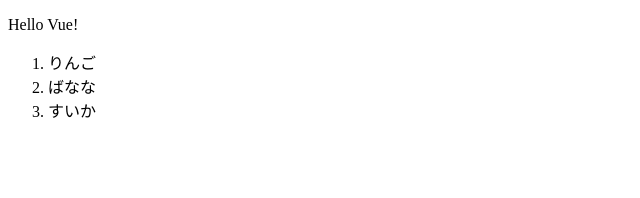
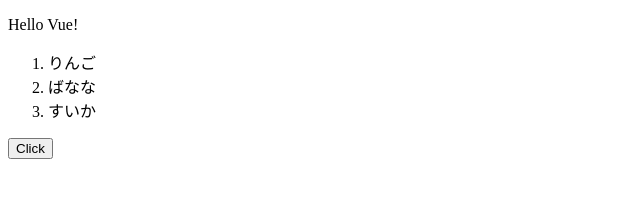
Before and after one commit to moyashiharusamen/vuejs, a plain HTML site: page chapter1/index.html in a window 1280 px wide. Shown: the whole page, without its empty margins (0-640 px from the left). Drawn offline with nearby package versions, Linux system fonts and the light colour scheme.

Commit message:
イベントの利用

```diff
--- a/chapter1/index.html
+++ b/chapter1/index.html
@@ -14,6 +14,8 @@
     <ol>
         <li v-for="item in list">{{ item }}</li>
     </ol>
+
+    <button v-on:click="handClick">Click</button>
 </div>
 
 <script src="https://cdn.jsdelivr.net/npm/vue@2.5.22/dist/vue.js"></script>
--- a/chapter1/run.js
+++ b/chapter1/run.js
@@ -3,5 +3,11 @@ var vm = new Vue({
     data: {
         message: 'Hello Vue!',
         list: ['りんご', 'ばなな', 'すいか']
+    },
+    methods: {
+        handClick: function (e) {
+            console.log(e.target)
+            console.log(this.message)
+        }
     }
 })
```
